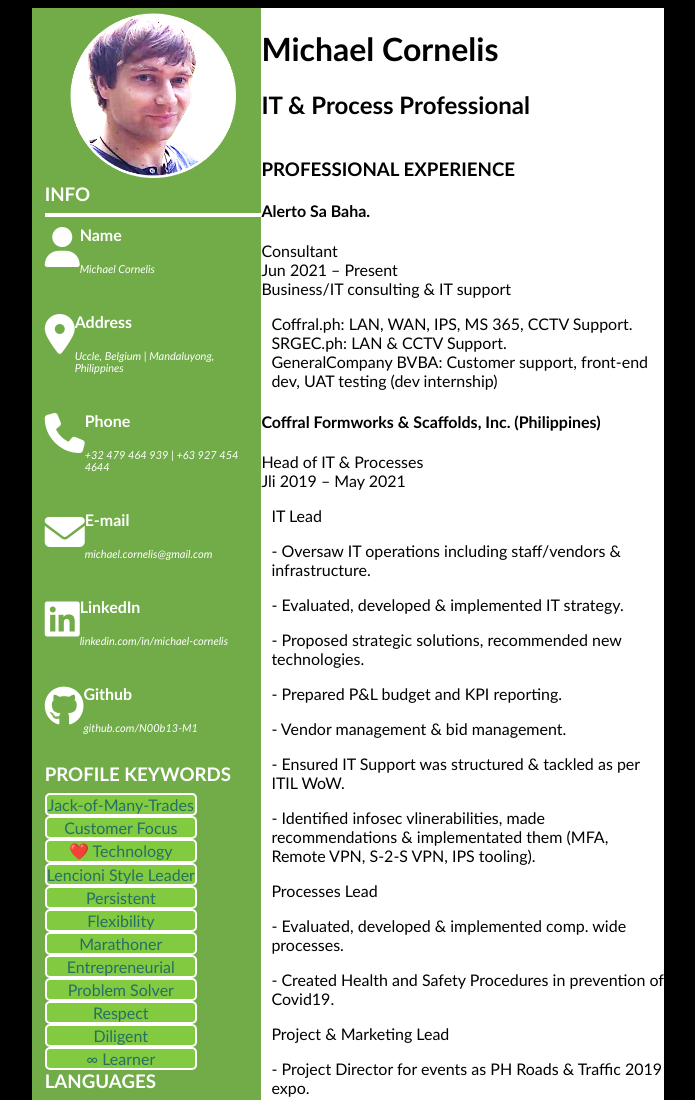
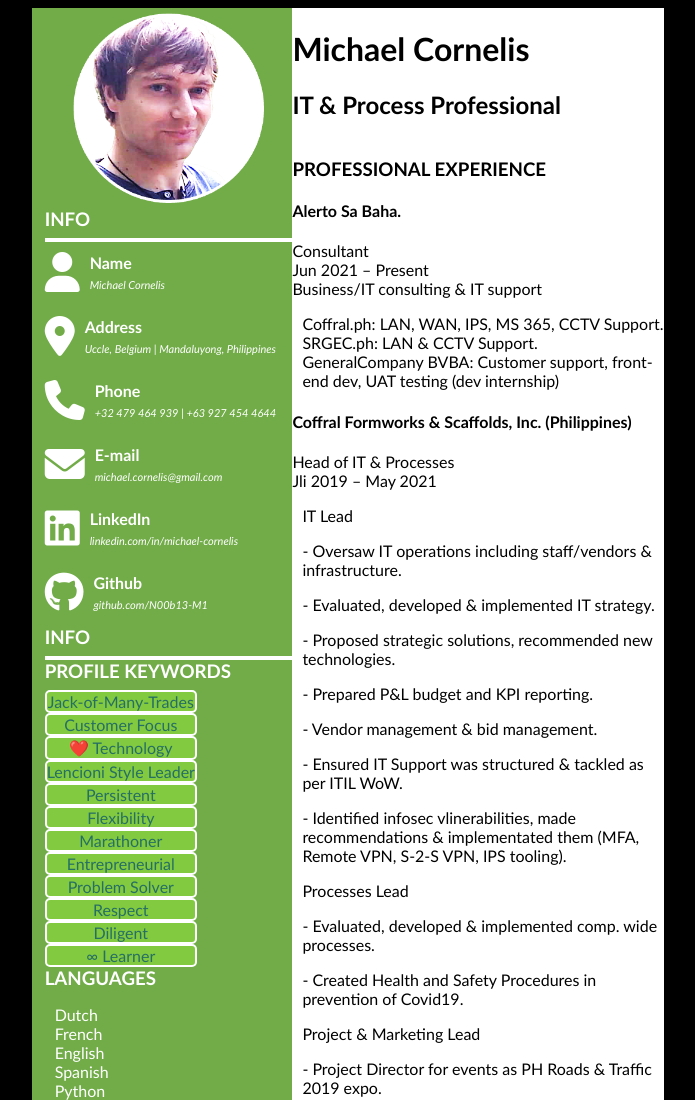
Before and after one commit to N00b13-M1/AWS_Test, a website: page index.html in a window 1280 px wide. Shown: the top 1100 px of the page, without its empty margins (292-987 px from the left). Drawn offline with Linux system fonts and the light colour scheme.

Commit message:
info_details_alignment_mc

```diff
--- a/index.html
+++ b/index.html
@@ -77,7 +77,7 @@
                 </div>
             </div>
             <div class="profile_kw">
-                <h3>PROFILE KEYWORDS</h3>
+                <div class="info_header"><h3>INFO</h3></div><h3>PROFILE KEYWORDS</h3>
                 <div class="bean_list">
                     <div class="bean">Jack-of-Many-Trades</div>
                     <div class="bean">Customer Focus</div>
--- a/public/css/style.css
+++ b/public/css/style.css
@@ -24,12 +24,12 @@
 .left{
     padding-left: 2%;
     background-color: rgba(113, 172, 72);
-    width: 35%;
+    width: 40%;
     color: white;
 }
 
 .right{
-    width: 65%;
+    width: 60%;
     background-color: rgba(255, 255, 255);
     color: black;
 }
@@ -64,21 +64,21 @@
 }
 
 .info_text {
-    margin: 9px 0px;
+    margin: 20px 0px 0px 10px;
     display: flex;
     flex-direction: column;
 }
 
 .info_title {
     font-size: 16px;
-    line-height: 17px;
+    line-height: 2px;
     margin-bottom: 20px;
 }
 
 .info_data {
+    font-size: 11px;
+    line-height: 2px;
     margin-bottom: 20px;
-    font-size: 11px;
-    line-height: 12px;
 }
 
 .fa-solid, .fa-brands{
@@ -86,6 +86,7 @@
     margin: 10px 0px;
 
 }
+
 
 
 
```
